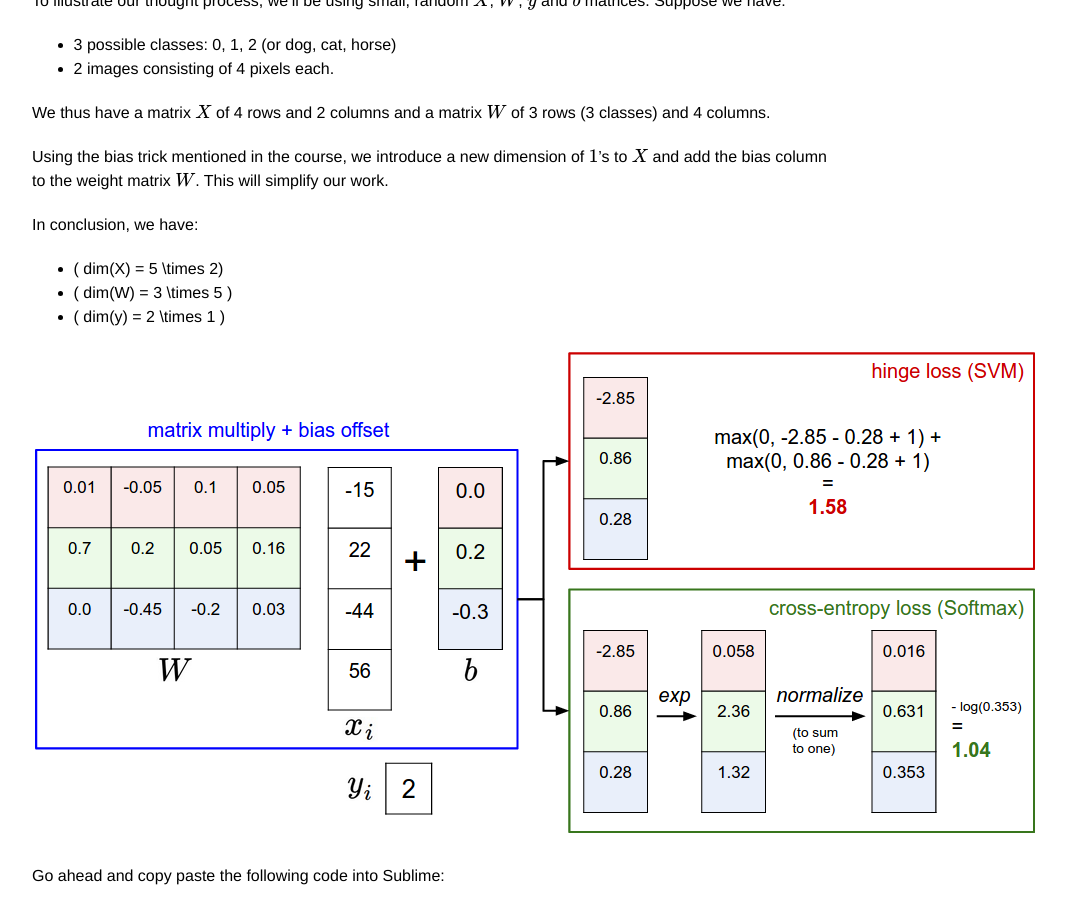
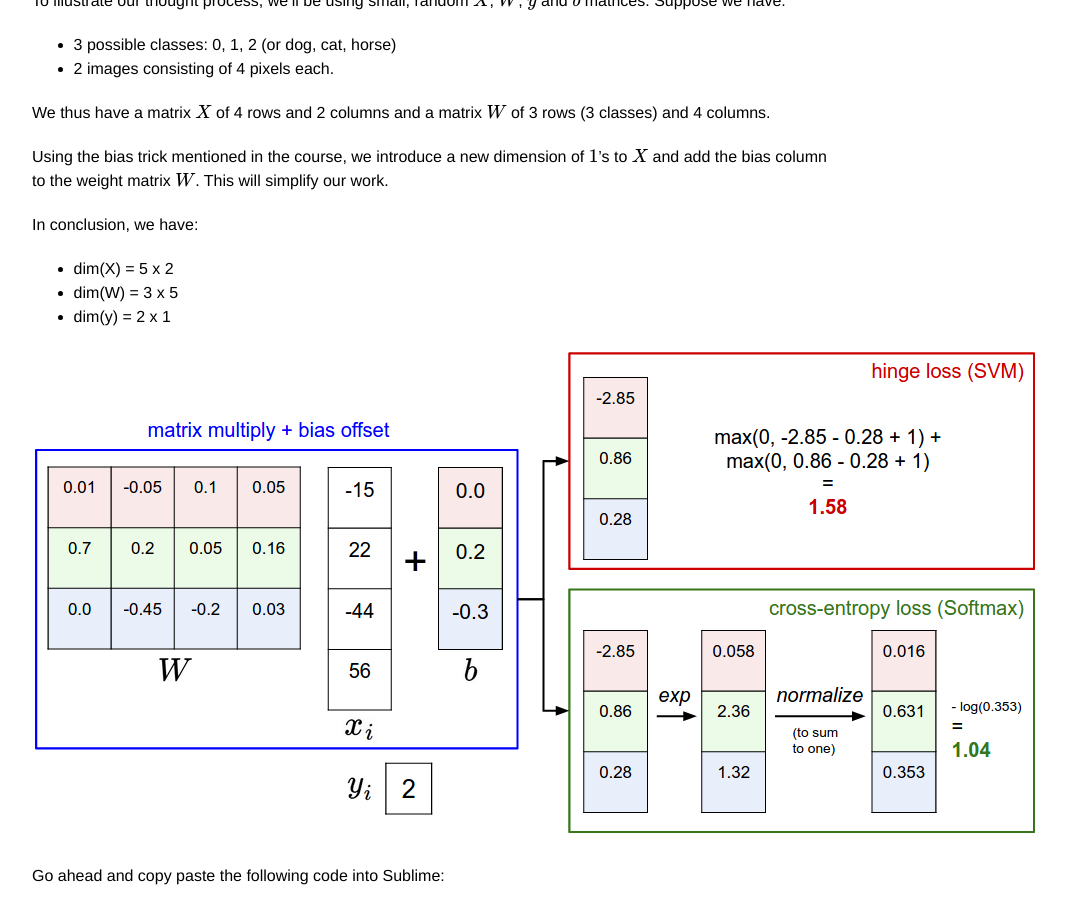
Before and after one commit to WangcsShuai/kevinzakka.github.io, a Jekyll site: the page built from _posts/2016-07-30-multiclass-svm-loss-vectorization.markdown, in a window 1280 px wide and 900 px high, scrolled down 1759 px. Shown: the whole window, without its empty margins (208-1274 px from the left). Built offline with Jekyll 4.4.1, drawn with Linux system fonts in a browser that asks for light colours; formulas are drawn with MathJax 3; comment, search, counter and statistics services are not loaded.

Commit message:
Update 2016-07-30-multiclass-svm-loss-vectorization.markdown

```diff
--- a/_posts/2016-07-30-multiclass-svm-loss-vectorization.markdown
+++ b/_posts/2016-07-30-multiclass-svm-loss-vectorization.markdown
@@ -62,9 +62,9 @@ Using the bias trick mentioned in the course, we introduce a new dimension of $$
 
 In conclusion, we have:
 
-- \( dim(X) = 5 \times 2\)
-- \( dim(W) = 3 \times 5 \)
-- \( dim(y) = 2 \times 1 \)
+- dim(X) = 5 x 2
+- dim(W) = 3 x 5
+- dim(y) = 2 x 1
 
 <img src="/assets/svmvssoftmax.png">
 
```
